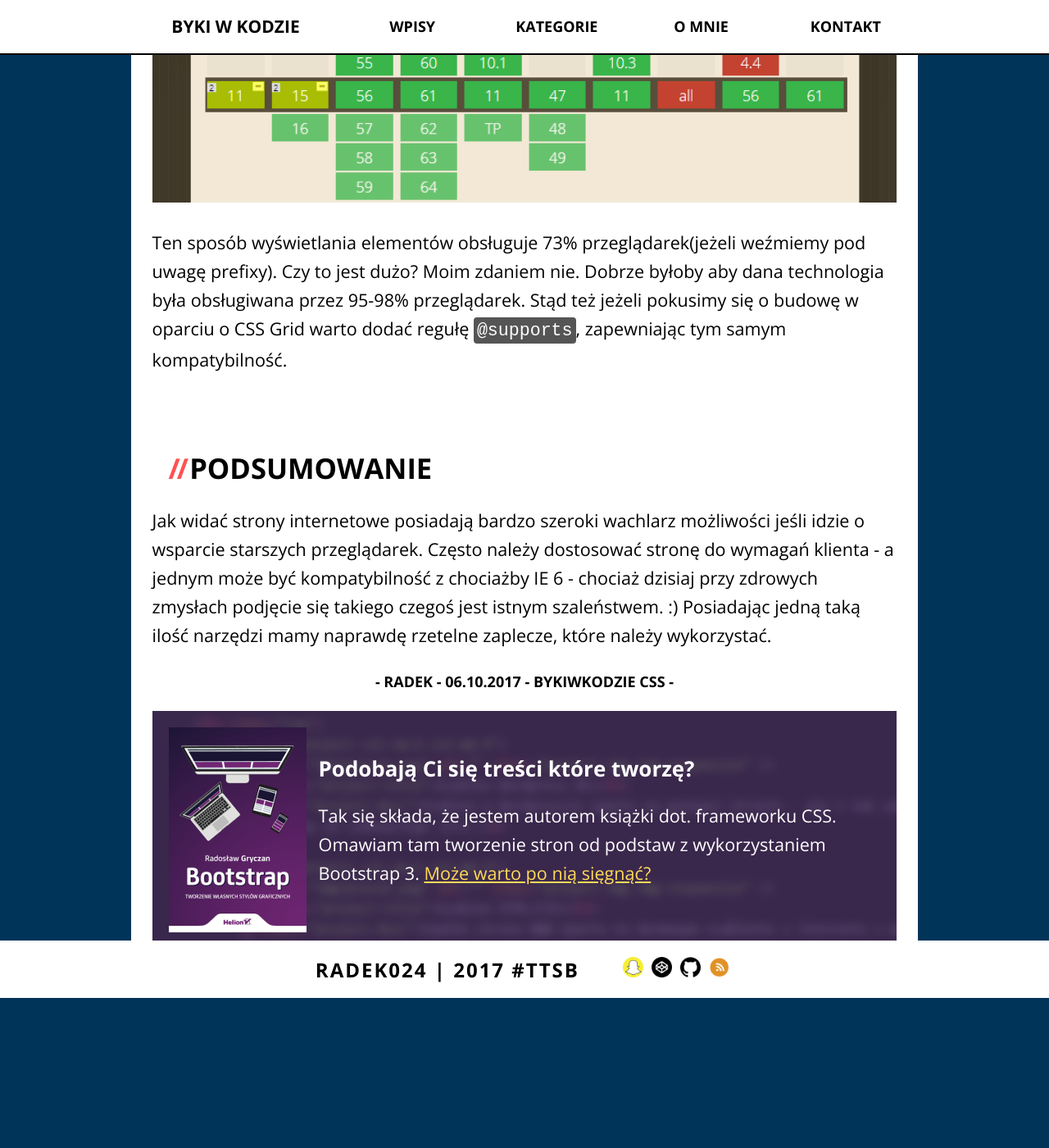
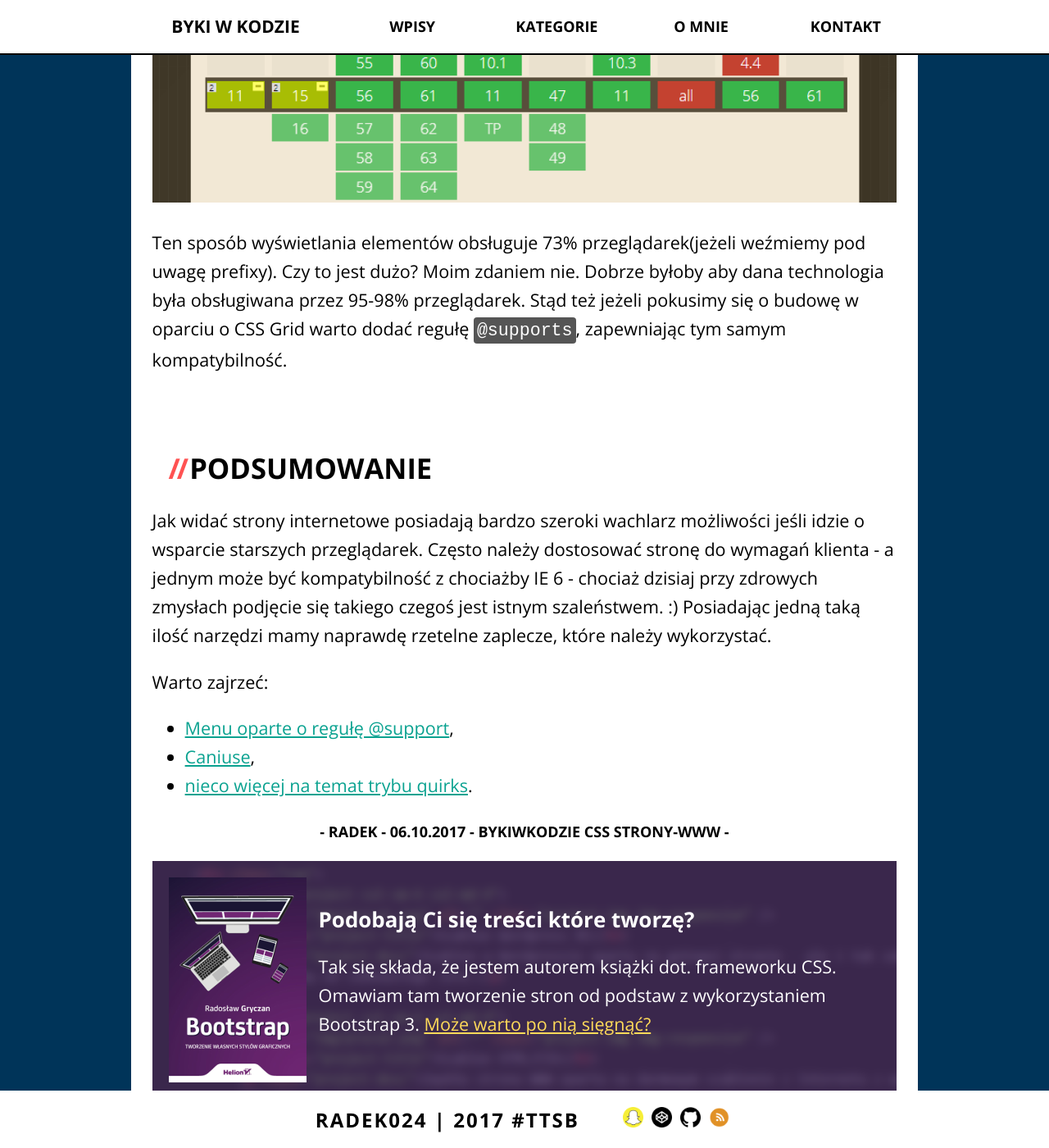
Before and after one commit to radek024/blog, a Jekyll site: the page built from _posts/2017-10-06-kompatybilnosc-przegladarek.md, in a window 1280 px wide and 1400 px high, scrolled down 9232 px. Shown: the whole window at 82% size. Built offline with Jekyll 4.4.1, drawn with Linux system fonts in a browser that asks for light colours; comment, search, counter and statistics services are not loaded; before the commit the page ends 10449 px from its top, so only the background shows below that; some of the changed text lies outside the part shown.

Commit message:
new post

```diff
--- a/_posts/2017-10-06-kompatybilnosc-przegladarek.md
+++ b/_posts/2017-10-06-kompatybilnosc-przegladarek.md
@@ -1,11 +1,11 @@
 ---
 layout: post
-title: CSS i tak dalej
+title: Wsparcie dla przeglądarek
 author: Radek
-categories: bykiwkodzie css
-excerpt: Czym jest RWD?
+categories: bykiwkodzie css strony-www
+excerpt: Support 'em all!
 comments: true
-img-thumb: 2017-09-15.png
+img-thumb: 2017-10-06.png
 ---
 
 Często podróżując po sieci można spotkać powiedzenie:
@@ -204,3 +204,8 @@
 ### Podsumowanie
 
 Jak widać strony internetowe posiadają bardzo szeroki wachlarz możliwości jeśli idzie o wsparcie starszych przeglądarek. Często należy dostosować stronę do wymagań klienta - a jednym może być kompatybilność z chociażby IE 6 - chociaż dzisiaj przy zdrowych zmysłach podjęcie się takiego czegoś jest istnym szaleństwem. :) Posiadając jedną taką ilość narzędzi mamy naprawdę rzetelne zaplecze, które należy wykorzystać.
+
+Warto zajrzeć:
+- [Menu oparte o regułę @support](https://codepen.io/radek024/pen/XeggJZ),
+- [Caniuse](https://caniuse.com/),
+- [nieco więcej na temat trybu quirks](https://www.quirksmode.org/css/quirksmode.html).
--- a/css/style.css
+++ b/css/style.css
@@ -44,7 +44,7 @@
 
 div[class^="language"] code{
   white-space: pre-wrap;
-  background-color: #FFF;
+  //background-color: #FFF;
   color: #000;
 }
 
```
Also changed, not shown: img/post-thumb/2017-10-06.png (added).
